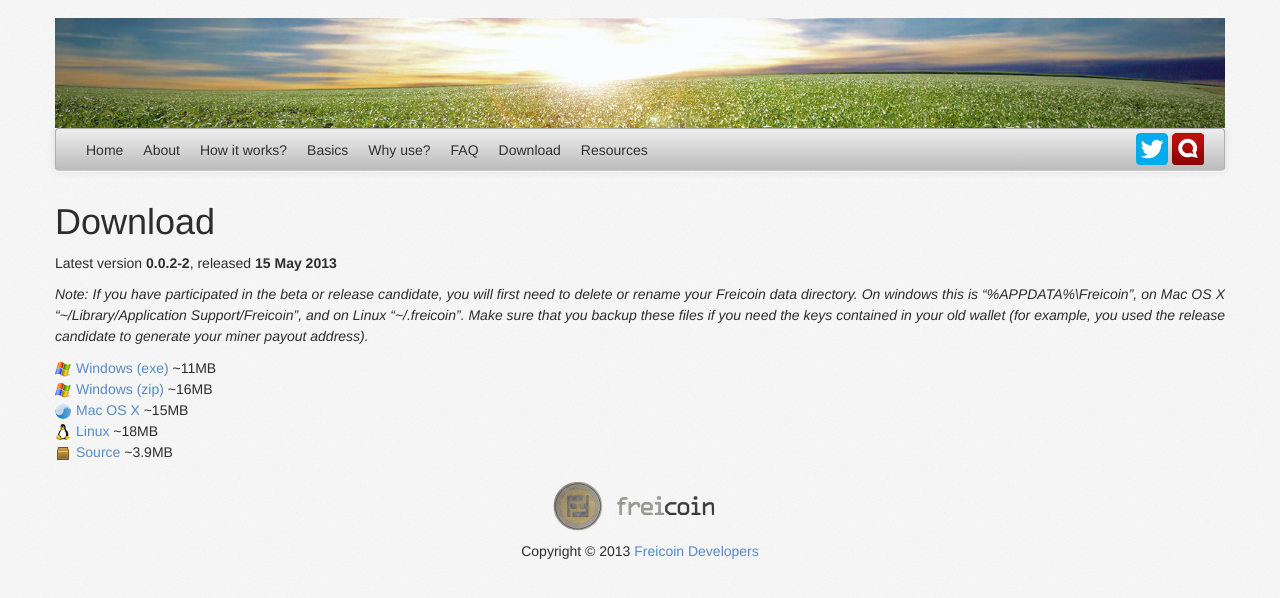
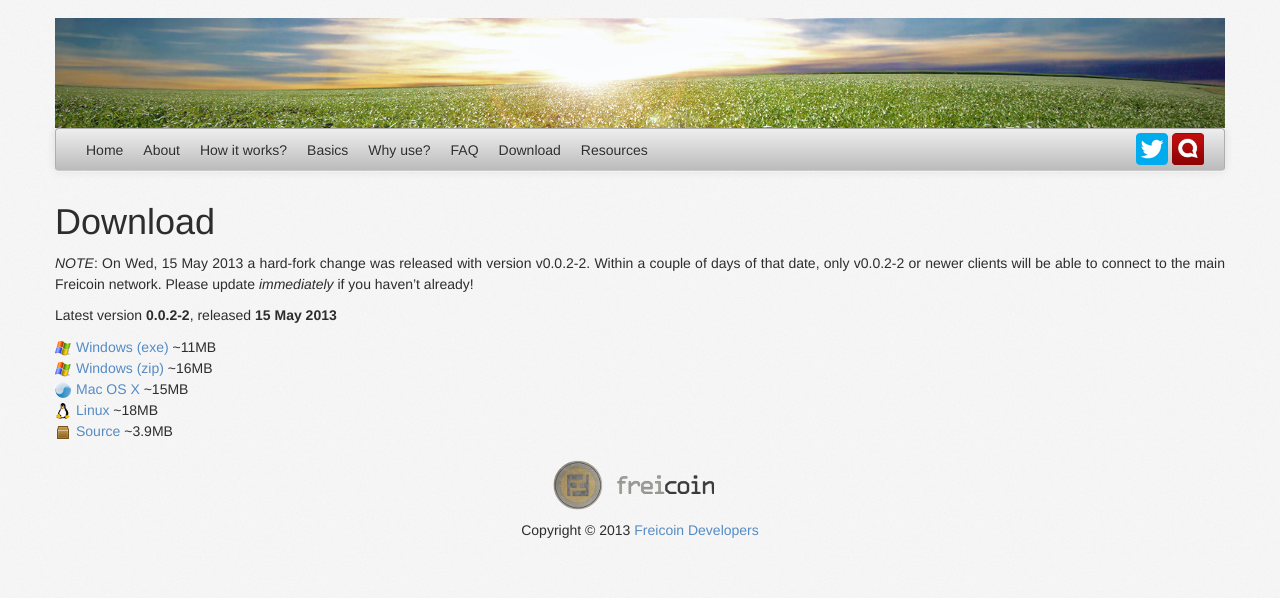
Before and after one commit to freicoin/freico.in, a Jekyll site: the page built from download/index.md, in a window 1280 px wide. Shown: the top 598 px of the page. Built offline with Jekyll 4.4.1, drawn with Linux system fonts in a browser that asks for light colours; nearby versions of some CDN libraries; some web fonts are replaced; comment, search, counter and statistics services are not loaded.

Commit message:
Add warning for the hard-fork.

```diff
--- a/download/index.md
+++ b/download/index.md
@@ -7,9 +7,9 @@
 
 <h1>Download</h1>
 
+*NOTE*: On Wed, 15 May 2013 a hard-fork change was released with version v0.0.2-2. Within a couple of days of that date, only v0.0.2-2 or newer clients will be able to connect to the main Freicoin network. Please update _immediately_ if you haven't already!
+
 Latest version <strong>{{ site.freicoin.version }}</strong>, released <strong>{{ site.freicoin.release_date|date:"%d %B %Y" }}</strong>
-
-*Note: If you have participated in the beta or release candidate, you will first need to delete or rename your Freicoin data directory. On windows this is "%APPDATA%\Freicoin", on Mac OS X "~/Library/Application Support/Freicoin", and on Linux "~/.freicoin". Make sure that you backup these files if you need the keys contained in your old wallet (for example, you used the release candidate to generate your miner payout address).*
 
 <div>
 	<ul class="nostyle">
```
